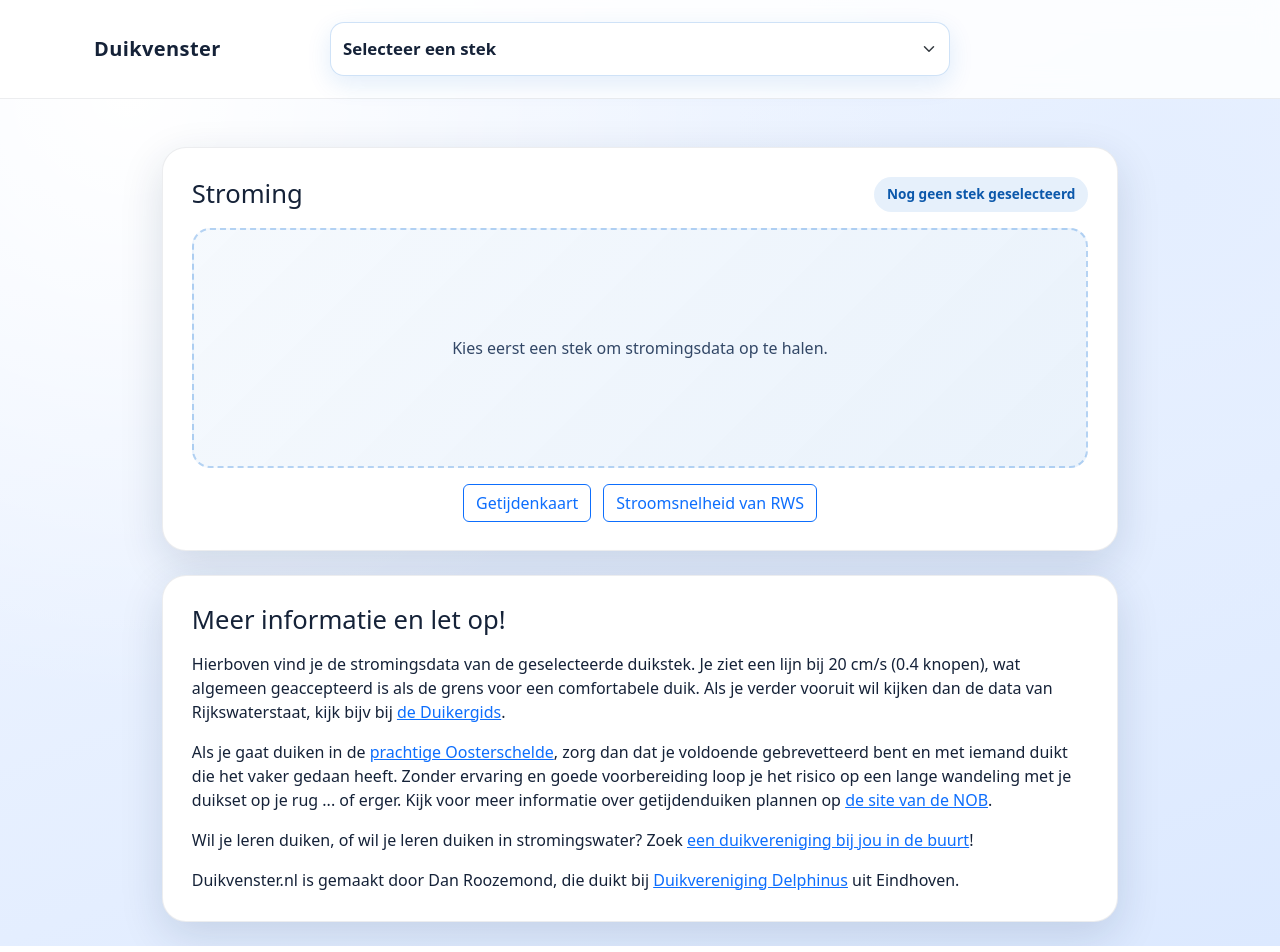
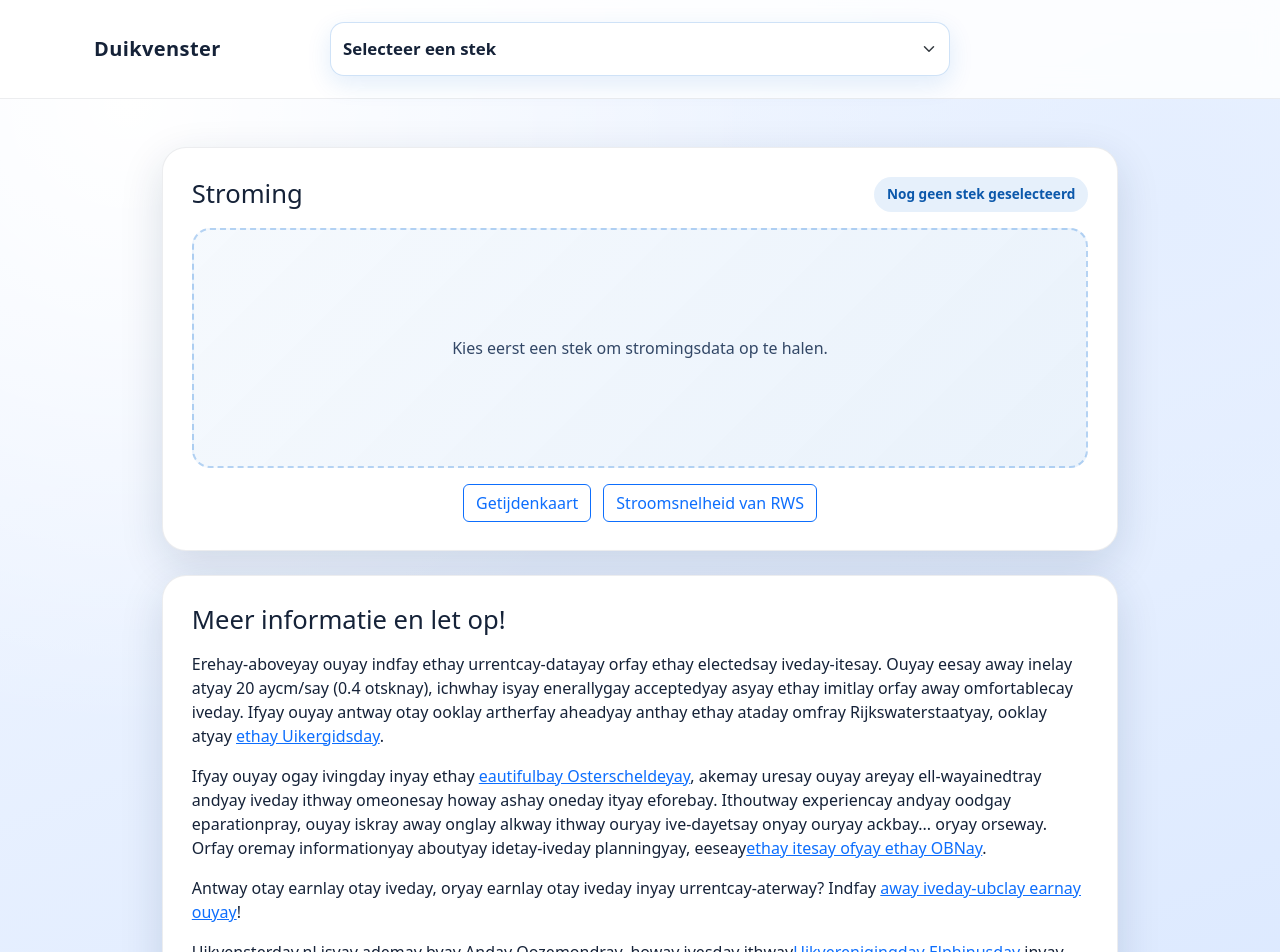
Before and after one commit to danroozemond/duikvenster-react, a React (Vite) app: page / in a window 1280 px wide. Shown: the top 952 px of the page. Built offline with nearby package versions, Linux system fonts and the light colour scheme.

Commit message:
feat: rewrite infotext content in pig latin

```diff
--- a/src/components/Infotext.tsx
+++ b/src/components/Infotext.tsx
@@ -2,24 +2,30 @@ function Infotext() {
   return (
     <>
       <p className="mb-3">
-        Hierboven vind je de stromingsdata van de geselecteerde duikstek.
-          Je ziet een lijn bij 20 cm/s (0.4 knopen), wat algemeen geaccepteerd is als de grens
-          voor een comfortabele duik.
+        Erehay-aboveyay ouyay indfay ethay urrentcay-datayay orfay ethay electedsay iveday-itesay.
+        Ouyay eesay away inelay atyay 20 aycm/say (0.4 otsknay), ichwhay isyay enerallygay acceptedyay
+        asyay ethay imitlay orfay away omfortablecay iveday.
 
-          Als je verder vooruit wil kijken dan de data van Rijkswaterstaat, kijk bijv bij <a href="https://www.duikersgids.nl//getijdentabel-getijdeberekening-zeeland-oosterschelde" target="_blank">de Duikergids</a>.
+        Ifyay ouyay antway otay ooklay artherfay aheadyay anthay ethay ataday omfray
+        Rijkswaterstaatyay, ooklay atyay <a href="https://www.duikersgids.nl//getijdentabel-getijdeberekening-zeeland-oosterschelde" target="_blank">ethay Uikergidsday</a>.
       </p>
       <p className="mb-3">
-          Als je gaat duiken in de <a href="https://www.google.com/search?q=oosterschelde+onder+water&udm=2" target="_blank">prachtige Oosterschelde</a>,
-          zorg dan dat je voldoende gebrevetteerd bent en met iemand duikt die het vaker gedaan heeft.
-        Zonder ervaring en goede voorbereiding loop je het risico op een lange wandeling met je duikset op je rug ... of erger.
+        Ifyay ouyay ogay ivingday inyay ethay <a href="https://www.google.com/search?q=oosterschelde+onder+water&udm=2" target="_blank">eautifulbay Osterscheldeyay</a>,
+        akemay uresay ouyay areyay ell-wayainedtray andyay iveday ithway omeonesay
+        howay ashay oneday ityay eforebay.
+        Ithoutway experiencay andyay oodgay eparationpray, ouyay iskray away onglay alkway
+        ithway ouryay ive-dayetsay onyay ouryay ackbay... oryay orseway.
 
-        Kijk voor meer informatie over getijdenduiken plannen op <a href="https://onderwatersport.org/voor-duikers/getijdentabel-en-check-de-stek/" target="_blank">de site van de NOB</a>.
+        Orfay oremay informationyay aboutyay idetay-iveday planningyay, eeseay
+        <a href="https://onderwatersport.org/voor-duikers/getijdentabel-en-check-de-stek/" target="_blank">ethay itesay ofyay ethay OBNay</a>.
       </p>
       <p className="mb-3">
-        Wil je leren duiken, of wil je leren duiken in stromingswater? Zoek <a href="https://onderwatersport.org/duiken-bij-een-vereniging/" target="_blank">een duikvereniging bij jou in de buurt</a>!
+        Antway otay earnlay otay iveday, oryay earnlay otay iveday inyay urrentcay-aterway?
+        Indfay <a href="https://onderwatersport.org/duiken-bij-een-vereniging/" target="_blank">away iveday-ubclay earnay ouyay</a>!
       </p>
       <p className="mb-0">
-        Duikvenster.nl is gemaakt door Dan Roozemond, die duikt bij <a href="https://delphinus.nl" target="_blank">Duikvereniging Delphinus</a> uit Eindhoven.
+        Uikvensterday.nl isyay ademay byay Anday Oozemondray, howay ivesday ithway
+        <a href="https://delphinus.nl" target="_blank">Uikverenigingday Elphinusday</a> inyay Eindhovenyay.
       </p>
     </>
   )
```
